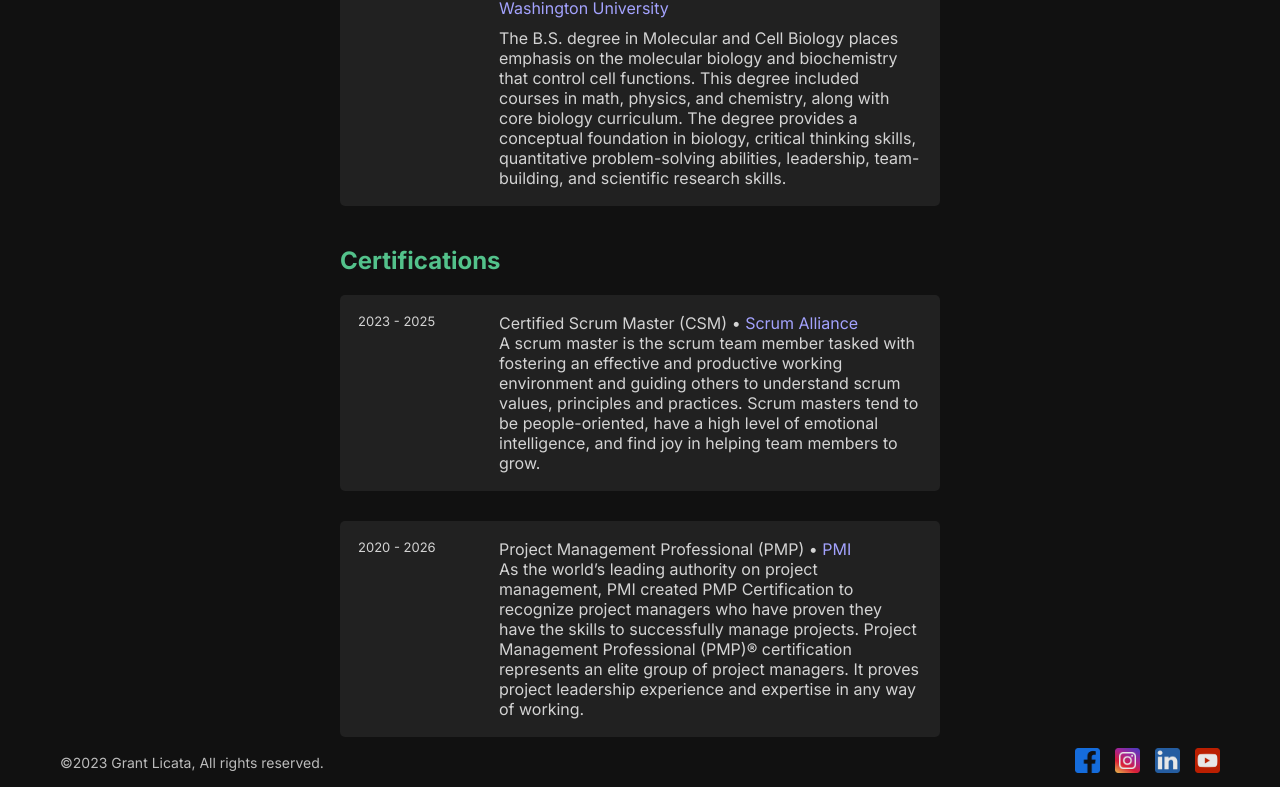
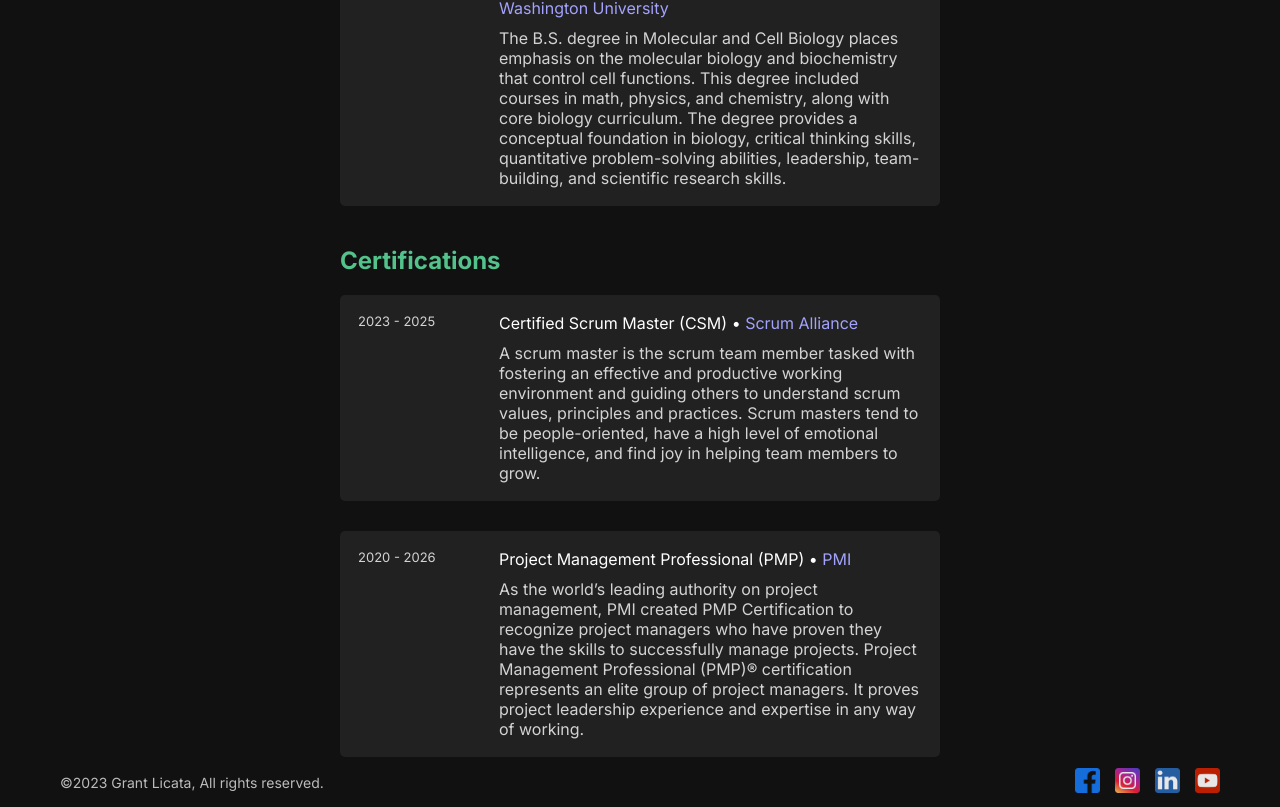
Before and after one commit to GrantLicata/Portfolio, a Next.js app: page /experience in a window 1280 px wide. Shown: the part 1071-1878 px from the top of the page. Built offline with nearby package versions, Linux system fonts and the light colour scheme.

Commit message:
Fixed styling for certificaiton card title

```diff
--- a/src/app/experience/page.jsx
+++ b/src/app/experience/page.jsx
@@ -126,7 +126,13 @@
                 </p>
               </div>
               <div className={styles.cardRight}>
-                <p className={styles.titleAndEmployer}>
+                <p
+                  className={
+                    mode === "dark"
+                      ? styles.cardTitle
+                      : styles.lightModeCardTitle
+                  }
+                >
                   {item.title} &bull;{" "}
                   <Link
                     className={
```
